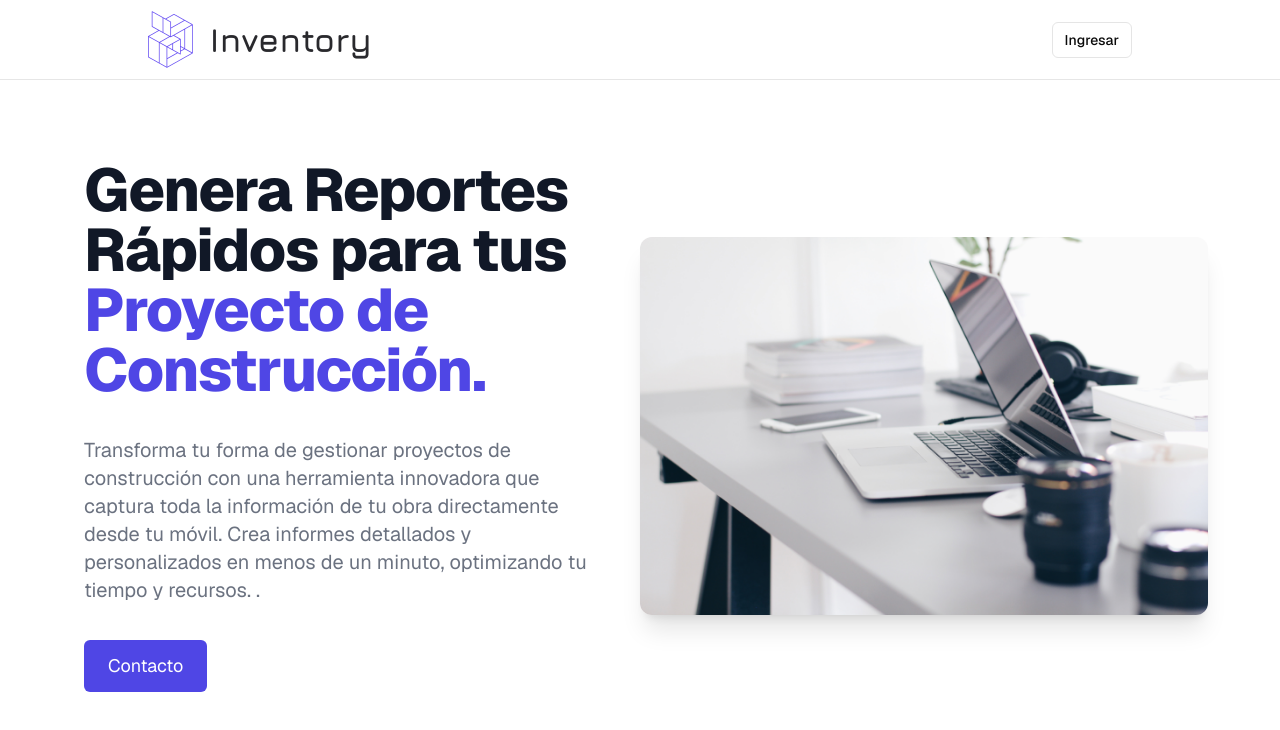
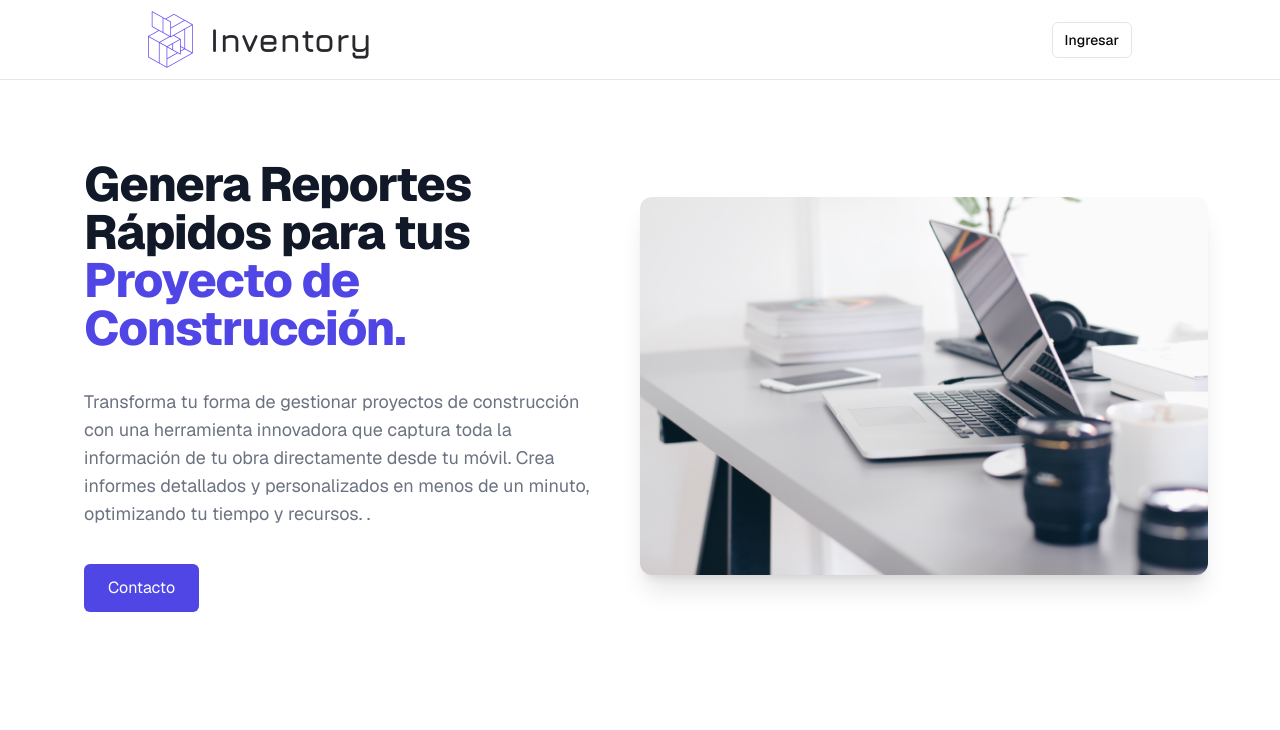
Before and after one commit to Dann-13/inventory, a Next.js app: page / in a window 1280 px wide. Shown: the top 730 px of the page. Built offline with nearby package versions, Linux system fonts and the light colour scheme; no server answers.

Commit message:
style(hero)text sizing

```diff
--- a/components/home/sections/hero.tsx
+++ b/components/home/sections/hero.tsx
@@ -7,15 +7,15 @@ const Hero = () => {
         <div className="flex flex-wrap items-center sm:-mx-3">
           <div className="w-full md:w-1/2 md:px-3">
             <div className="w-full pb-6 space-y-6 sm:max-w-md lg:max-w-lg md:space-y-4 lg:space-y-8 xl:space-y-9 sm:pr-5 lg:pr-0 md:pb-0">
-              <h1 className="text-4xl font-extrabold tracking-tight text-gray-900 sm:text-5xl md:text-4xl lg:text-5xl xl:text-6xl">
+              <h1 className="text-4xl font-extrabold tracking-tight text-gray-900 sm:text-4xl md:text-3xl lg:text-4xl xl:text-5xl">
                 <span className="block xl:inline">Genera Reportes Rápidos para tus </span>
                 <span className="block text-primary_color xl:inline">Proyecto de Construcción.</span>
               </h1>
-              <p className="mx-auto text-base text-gray-500 sm:max-w-md lg:text-xl md:max-w-3xl">Transforma tu forma de gestionar proyectos de construcción con una herramienta innovadora que captura toda la información de tu obra directamente desde tu móvil. Crea informes detallados y
+              <p className="mx-auto text-base text-gray-500 sm:max-w-md lg:text-lg md:max-w-3xl">Transforma tu forma de gestionar proyectos de construcción con una herramienta innovadora que captura toda la información de tu obra directamente desde tu móvil. Crea informes detallados y
                  personalizados en menos de un minuto, optimizando tu tiempo y recursos.
                 .</p>
               <div className="relative flex flex-col sm:flex-row sm:space-x-4">
-                <a href="#_" className="flex items-center w-full px-6 py-3 mb-3 text-lg text-white bg-primary_color rounded-md sm:mb-0 hover:bg-indigo-700 sm:w-auto">
+                <a href="#_" className="flex items-center w-full px-6 py-3 mb-3 text-md text-white bg-primary_color rounded-md sm:mb-0 hover:bg-indigo-700 sm:w-auto">
                   Contacto
                 </a>
               </div>
```
